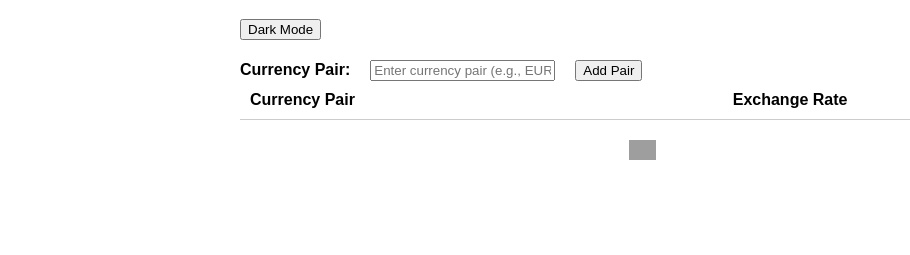
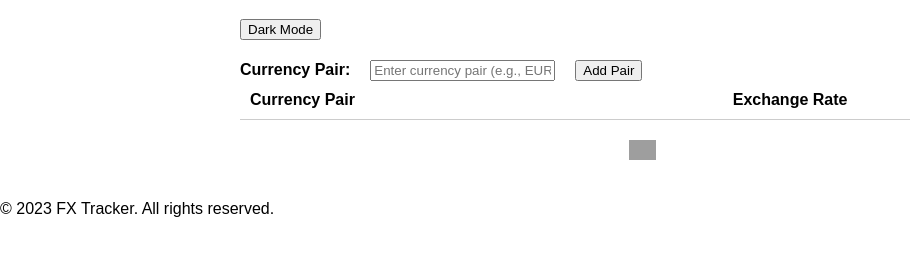
Before and after one commit to chino702/frontend-final-project, a website: page index.html in a window 1280 px wide. Shown: the part 81-336 px from the top of the page, without its empty margins (0-910 px from the left). Drawn offline with Linux system fonts and the light colour scheme; no server answers; grey boxes are pictures that could not be loaded.

Commit message:
created a footer in my html file for my project

```diff
--- a/index.html
+++ b/index.html
@@ -36,6 +36,11 @@
       </div>
     </div>
 
+    <footer>
+      <p>&copy; 2023 FX Tracker. All rights reserved.</p>
+    </footer>
+  </div>
+
     <script src="script.js"></script>
   </body>
 </html>
```
